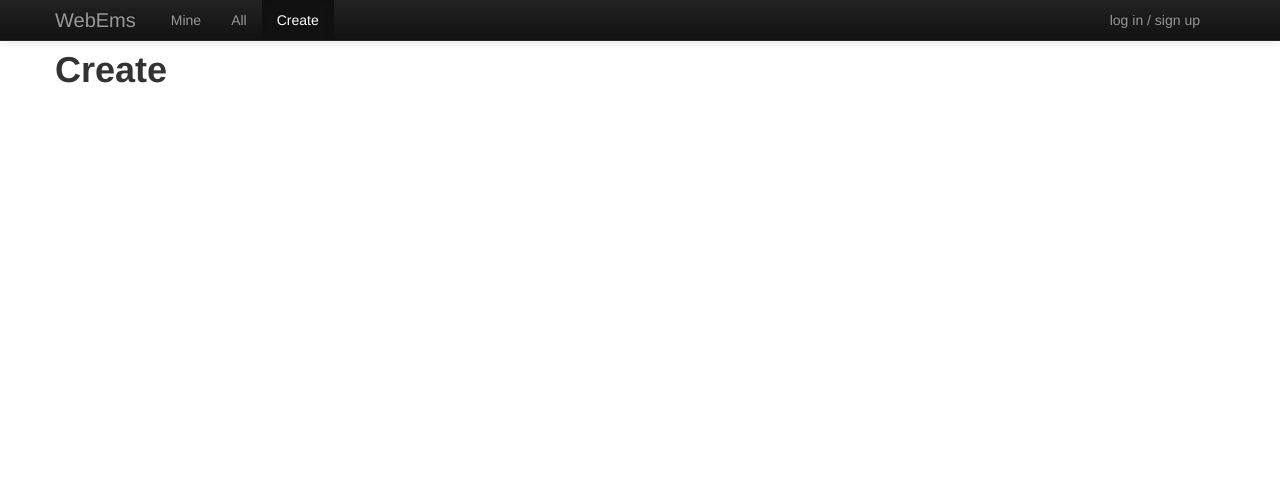
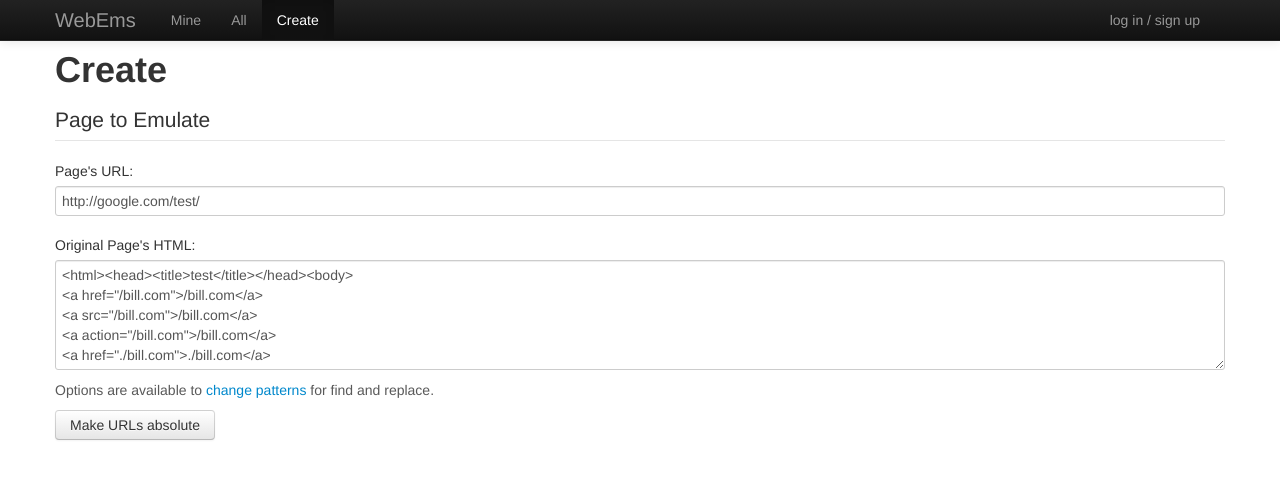
Before and after one commit to freexploit/webems, a Django app: page /create in a window 1280 px wide. Shown: the top 489 px of the page. Run offline with Django 3.2, Linux system fonts and the light colour scheme.

Commit message:
first regex progress

```diff
--- /dev/null
+++ b/webems_project/emulations/static/js/create.js
@@ -0,0 +1,40 @@
+$(document).ready(function(evt) {
+	$('#absolutify').click(function(evt){
+		evt.preventDefault();
+		$("#page_to_emulate").removeClass('error');
+		$($("#page_to_emulate").find('.help-block')[0]).hide();
+		if ($("#url").val() === ""){
+			$("#page_to_emulate").addClass('error');
+			$($("#page_to_emulate").find('.help-block')[0]).show();
+		}
+		else{
+			var regexes = ['src\=\"\/(?!\/)', 'src\=\"\.\/', 'src\=\'\/(?!\/)', 'src\=\'\.\/', 'href\=\"\/(?!\/)', 'href\=\"\.\/', 'href\=\'\/(?!\/)', 'href\=\'\.\/', 'action\=\"\/(?!\/)', 'action\=\"\.\/',  'action\=\'\/(?!\/)', 'action\=\'\.\/'];
+			var replaces = ['src="', 'src="', "src='", "src='", 'href="', 'href="', "href='", "href='", 'action="', 'action="', "action='", "action='"];
+			var original = $("#original_html_input").val();
+			var url = $("#url").val();
+			var base_url = url.substring(0,url.lastIndexOf('/')+1);
+			var repl = 'src="';
+			var re = new RegExp(regexes[0]);
+			for (i in regexes){
+				re = new RegExp(regexes[i]);
+				repl = replaces[i] + base_url;
+				original = original.replace(re, repl);
+			}
+			$("#modified_html_input").val(original);
+			$("#modified_html").fadeIn();
+			console.log(original);
+		}
+	});
+	// $(".delete_button").click(function(evt){
+	// 	evt.preventDefault();
+	// 	var to_delete = $(this).attr('id').split('_')[1];
+ //        $.post('/emulations/emulation/' + to_delete + '/delete/', {
+ //            data: ""
+ //        }, function(data) {
+ //            if (data && data.success) {
+ //               $('#confirm_delete').modal('toggle');
+ //               $('#emulation_deleted').modal('toggle');
+ //            }
+ //        });
+	// });
+});
--- a/webems_project/emulations/templates/create.html
+++ b/webems_project/emulations/templates/create.html
@@ -6,5 +6,48 @@
 {% block nav-all %}{% if page == 'All Emulations' %}active{% endif %}{% endblock %}
 
 {% block body %}
-	<h1>{{page}}</h1>
+<h1>{{page}}</h1>
+<form>
+	<div class="control-group" id="page_to_emulate">
+		<legend>Page to Emulate</legend>
+		<label>Page's URL:</label>
+		<input class="input-block-level" id="url" type="text" placeholder="http://google.com/" value="{{testURL}}">
+		<span class="help-block hide">Required</span>
+	</div>
+	<div class="control-group">
+		<label>Original Page's HTML:</label>
+		<textarea class="input-block-level" id="original_html_input" placeholder="<html><head><title></title></head><body></body></html>" rows="5">{{testHTML}}</textarea>
+		<span class="help-block"></span>
+	</div>
+	<div class="control-group">
+		<span class="help-block">Options are available to <a href="#">change patterns</a> for find and replace.</span>
+		<button type="submit" id="absolutify" class="btn">Make URLs absolute</button>
+	</div>
+	<br>
+	<div class="hide" id="modified_html">
+		<div class="control-group">
+			<legend>Edit Page</legend>
+			<label>Modified HTML:</label>
+			<textarea class="input-block-level" id="modified_html_input" rows="15"></textarea>
+		</div>
+		<div class="control-group">
+			<a id="preview" target="_blank" href="#">Preview emulation</a><span class="help-inline"> in a new tab</span>
+		</div>
+		<div class="control-group">
+			<legend>Save Emulation</legend>
+			<label>Name of emulation:</label>
+			<input class="input span4" type="text" placeholder="Client's helper page for project 'Spring Design' ">
+		</div>
+		<div class="control-group">
+			<label>Save</label>
+			<button type="submit" id="save" class="btn btn-primary">Save Emulation</button>
+			<button type="submit" id="cancel" class="btn">Cancel</button>
+		</div>
+	</div>
+</form>
+
 {% endblock %}
+
+{% block scripts %}
+<script src="/static/js/create.js"></script>
+{% endblock %}
--- /dev/null
+++ b/webems_project/emulations/templates/test.html
@@ -0,0 +1,31 @@
+<html><head><title>test</title></head><body>
+<a href="/bill.com">/bill.com</a>
+<a src="/bill.com">/bill.com</a>
+<a action="/bill.com">/bill.com</a>
+<a href="./bill.com">./bill.com</a>
+<a src="./bill.com">./bill.com</a>
+<a action="./bill.com">./bill.com</a>
+<a href="//test.com/script.js">//test.com/script.js</a>
+<a href='bill.com'>bill.com</a>
+<a href='/bill.com'>/bill.com</a>
+<a src='/bill.com'>/bill.com</a>
+<a action='/bill.com'>/bill.com</a>
+<a href='./bill.com'>./bill.com</a>
+<a src='./bill.com'>./bill.com</a>
+<a action='./bill.com'>./bill.com</a>
+<a href='//test.com/script.js'>//test.com/script.js</a>
+<a href='http://test.com/script.js'>//test.com/script.js</a>
+<a href='https://test.com/script.js'>//test.com/script.js</a>
+<!-- needed -->
+
+<a href='bill.com'>bill.com</a>
+<a href='/../../bill.com'>bill.com</a>
+<a href='../../bill.com'>bill.com</a>
+<a href='./../bill.com'>bill.com</a>
+<style>
+div {
+	background-image: url('../../');
+}
+</style>
+
+</body></html>
--- a/webems_project/emulations/views.py
+++ b/webems_project/emulations/views.py
@@ -5,6 +5,10 @@ from django.contrib.auth.models import User
 from django.http import HttpResponse, HttpResponseRedirect
 from django.template import RequestContext
 from django.shortcuts import render_to_response, redirect
+from django.template import Context, loader
+
+DEBUG_AND_TEST = False
+DEBUG_AND_TEST = True
 
 def mine(request):
     page = "My Emulations"
@@ -21,7 +25,14 @@ def all(request):
 
 def create(request):
     page = "Create"
-    return render_to_response('create.html', {'page' : page}, context_instance=RequestContext(request))
+    testHTML = ""
+    testURL = ""
+    if (DEBUG_AND_TEST):
+        c = Context({})
+        t = loader.get_template('test.html')
+        testHTML = t.render(c)
+        testURL = "http://google.com/test/"
+    return render_to_response('create.html', {'page' : page, 'testHTML' : testHTML, 'testURL' : testURL}, context_instance=RequestContext(request))
 
 def view(request, pk):
     content = "Emulation " + pk + "does not exist. <a href='/''>Home</a>."
```
